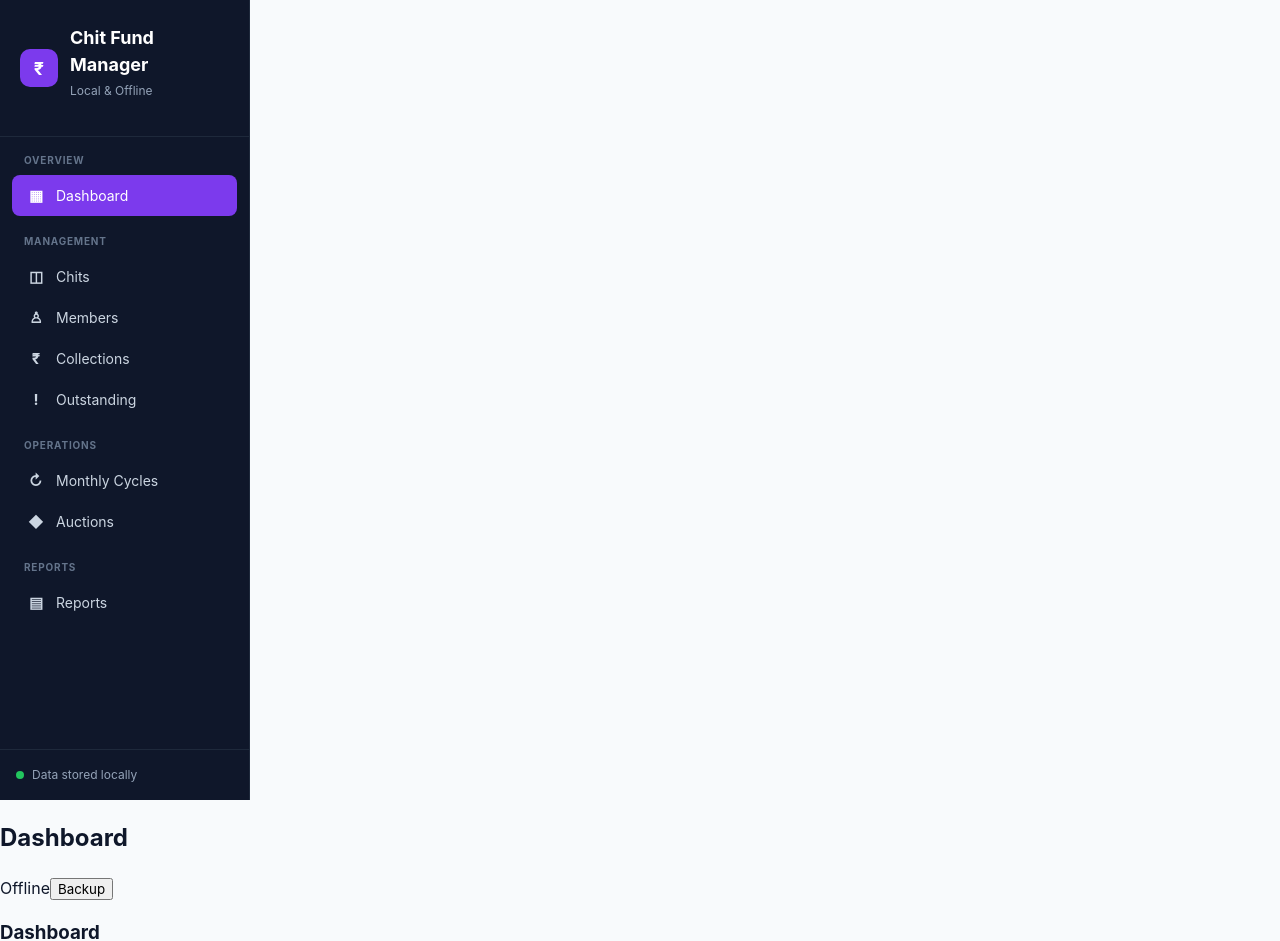
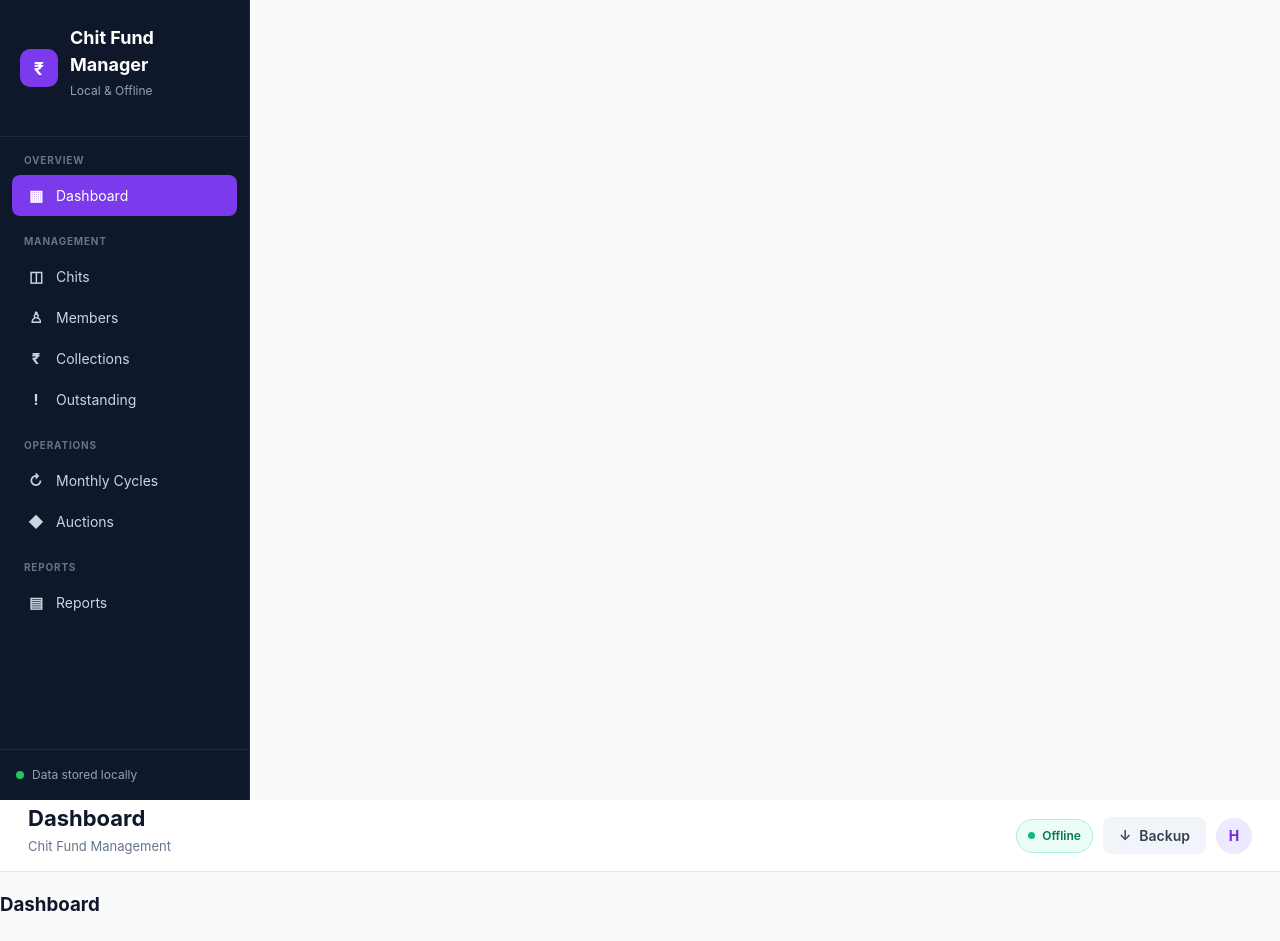
Before and after one commit to leolouis/chit-fund-manager, a React (Vite) app: page / in a window 1280 px wide. Shown: the top 941 px of the page. Built offline with nearby package versions, Linux system fonts and the light colour scheme; the HTML template or start-up script is replaced by a standard one.

Commit message:
Refactor Header component with new styles and structure

```diff
--- a/src/components/layout/Header.tsx
+++ b/src/components/layout/Header.tsx
@@ -4,22 +4,75 @@ interface HeaderProps {
 
 function Header({ title }: HeaderProps) {
   return (
-    <header className="flex h-16 items-center justify-between border-b border-slate-200 bg-white px-6">
-      <h2 className="text-xl font-semibold text-slate-900">
-        {title}
-      </h2>
+    <header className="app-header">
+      <div>
+        <h2 className="app-header-title">
+          {title}
+        </h2>
 
-      <div className="flex items-center gap-3">
-        <span className="rounded-full bg-emerald-100 px-3 py-1 text-xs font-medium text-emerald-700">
+        <p className="app-header-subtitle">
+          Chit Fund Management
+        </p>
+      </div>
+
+      <div
+        style={{
+          display: "flex",
+          alignItems: "center",
+          gap: "10px",
+        }}
+      >
+        <div
+          style={{
+            display: "flex",
+            alignItems: "center",
+            gap: "7px",
+            padding: "7px 11px",
+            borderRadius: "999px",
+            background: "#ecfdf5",
+            border: "1px solid #a7f3d0",
+            color: "#047857",
+            fontSize: "12px",
+            fontWeight: 600,
+          }}
+        >
+          <span
+            style={{
+              width: "7px",
+              height: "7px",
+              borderRadius: "50%",
+              background: "#10b981",
+            }}
+          />
+
           Offline
-        </span>
+        </div>
 
         <button
           type="button"
-          className="rounded-lg border border-slate-200 px-3 py-2 text-sm text-slate-600 hover:bg-slate-50"
+          className="btn btn-secondary"
         >
+          <span>↓</span>
           Backup
         </button>
+
+        <div
+          style={{
+            width: "36px",
+            height: "36px",
+            borderRadius: "50%",
+            background: "#ede9fe",
+            color: "#6d28d9",
+            display: "flex",
+            alignItems: "center",
+            justifyContent: "center",
+            fontWeight: 700,
+            fontSize: "14px",
+          }}
+          title="Host"
+        >
+          H
+        </div>
       </div>
     </header>
   );
```
